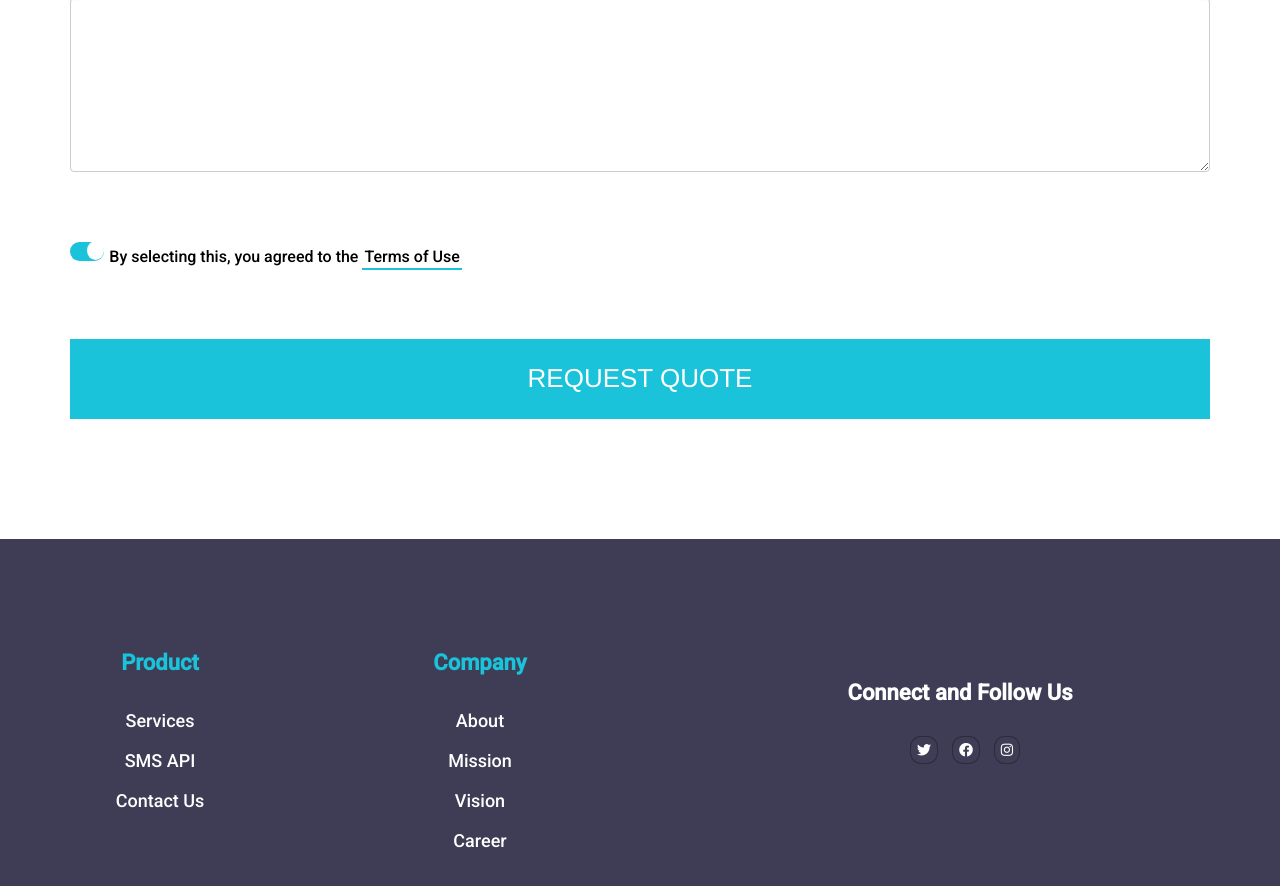
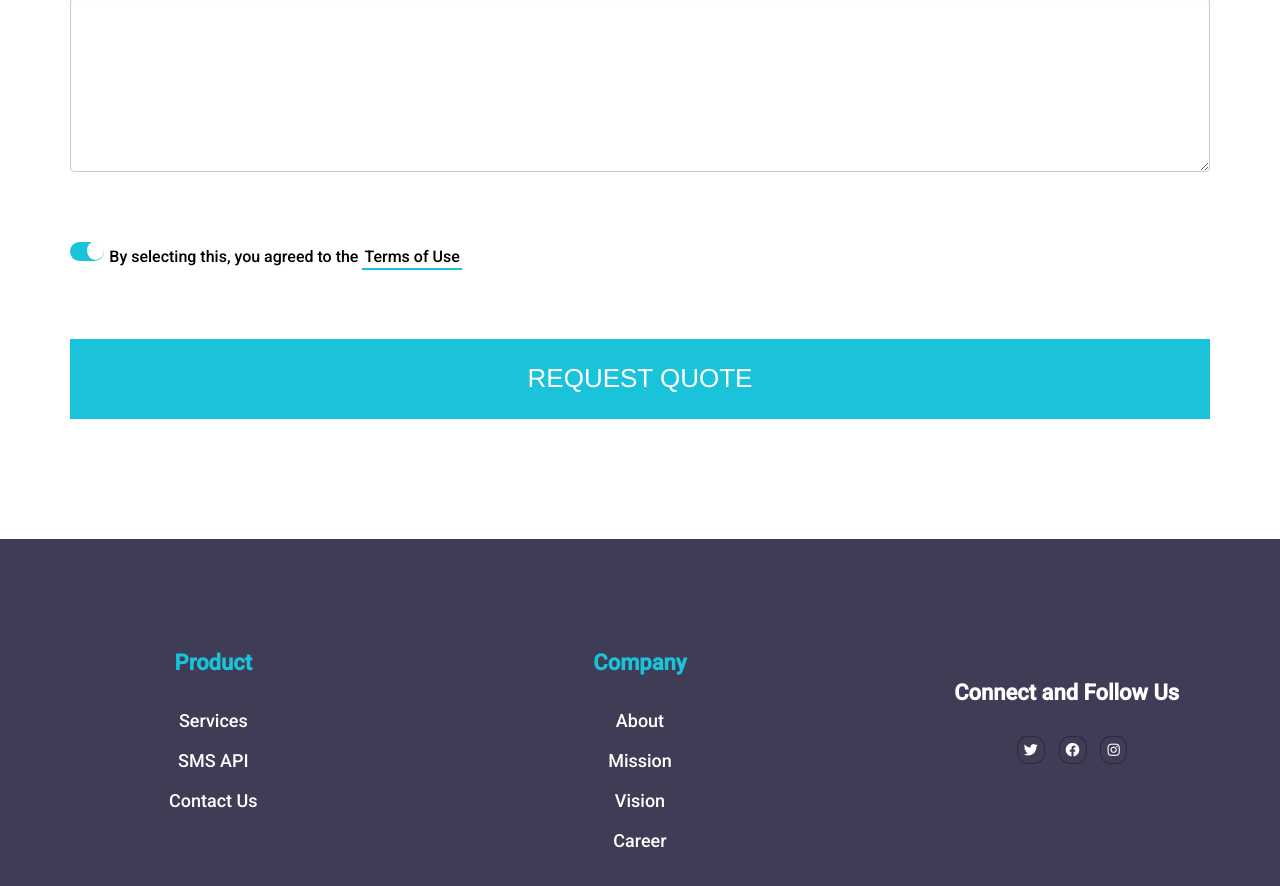
Before and after one commit to Tosinyusuf/contactpage, a plain HTML site: page index.html in a window 1280 px wide. Shown: the part 603-1489 px from the top of the page. Drawn offline with nearby package versions, Linux system fonts and the light colour scheme.

Commit message:
Update index.html

```diff
--- a/index.html
+++ b/index.html
@@ -88,20 +88,20 @@
     <footer>
         <div class="container-fluid">
             <div class="row">
-                <div class="col-sm-3">
+                <div class="col-sm-4">
                     <h4>Product</h4>
                     <p class="last"><a href="#">Services</a></p>
                     <p class="last"><a href="#">SMS API</a></p>
                     <p class="last"><a href="#">Contact Us</a></p>
                 </div>
-                <div class="col-sm-3">
+                <div class="col-sm-4">
                     <h4>Company</h4>
                     <p class="last"><a href="#">About</a></p>
                     <p class="last"><a href="#">Mission</a></p>
                     <p class="last"><a href="#">Vision</a></p>
                     <p class="last"><a href="#">Career</a></p>
                 </div>
-                <div class="col-sm-6">
+                <div class="col-sm-4">
                     <h4 style="color: white; margin-top: 40px;">Connect and Follow Us</h4>
                     <i class="fab fa-twitter icon"></i>
                     <i class="fab fa-facebook icon"></i>
```
